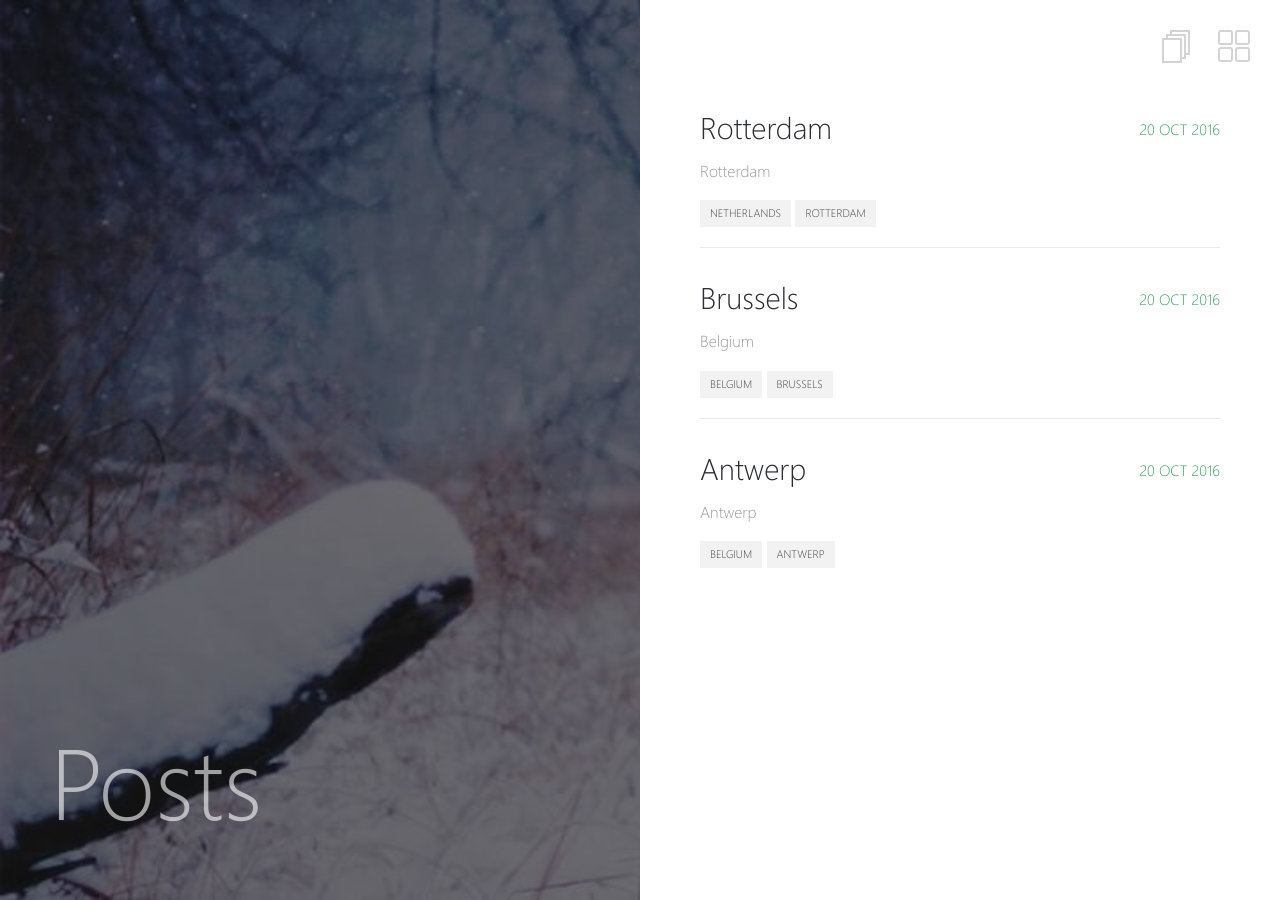
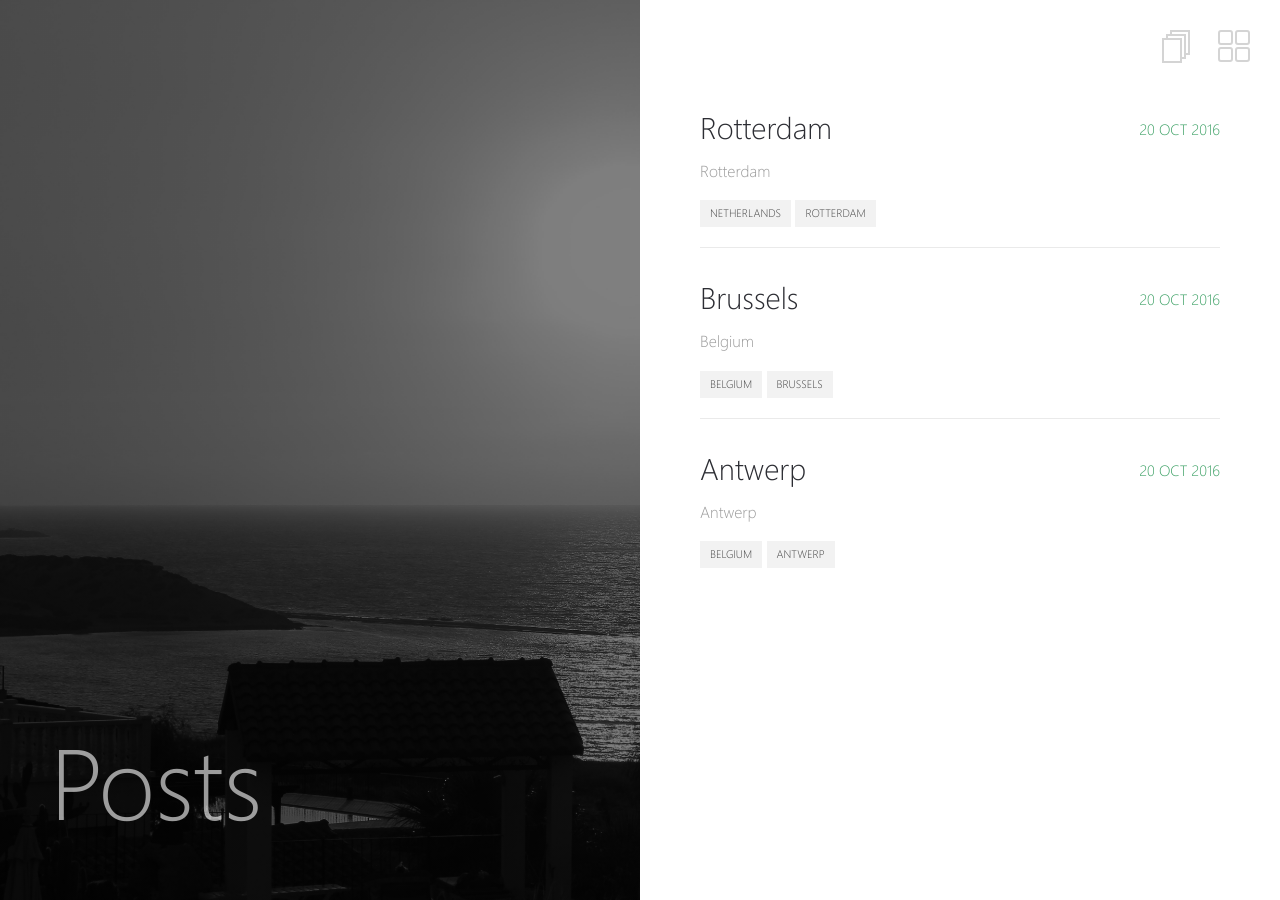
Before and after one commit to doulemint/undiscoveredattractions.github.io, a Jekyll site: the page built from _pages/posts.md, in a window 1280 px wide. Built offline with Jekyll 4.4.1, drawn with Linux system fonts in a browser that asks for light colours.

Commit message:
changed posts background image

```diff
--- a/_config.yml
+++ b/_config.yml
@@ -8,7 +8,7 @@ locale: en_UK
 # Left Block Images
 background:
   homepage: images/home.png                           # this image will be shown on homepage's left block
-  post-list: images/unsplash-image-10.jpg             # this image will be shown on post list page
+  post-list: images/posts-background.jpg             # this image will be shown on post list page
   default-post: images/unsplash-gallery-image-3.jpg   # this image will be shown when post's front matter doesn't specify any image
 
 # Jekyll
```
Also changed, not shown: images/posts-background.JPG (added), 12 other files.
